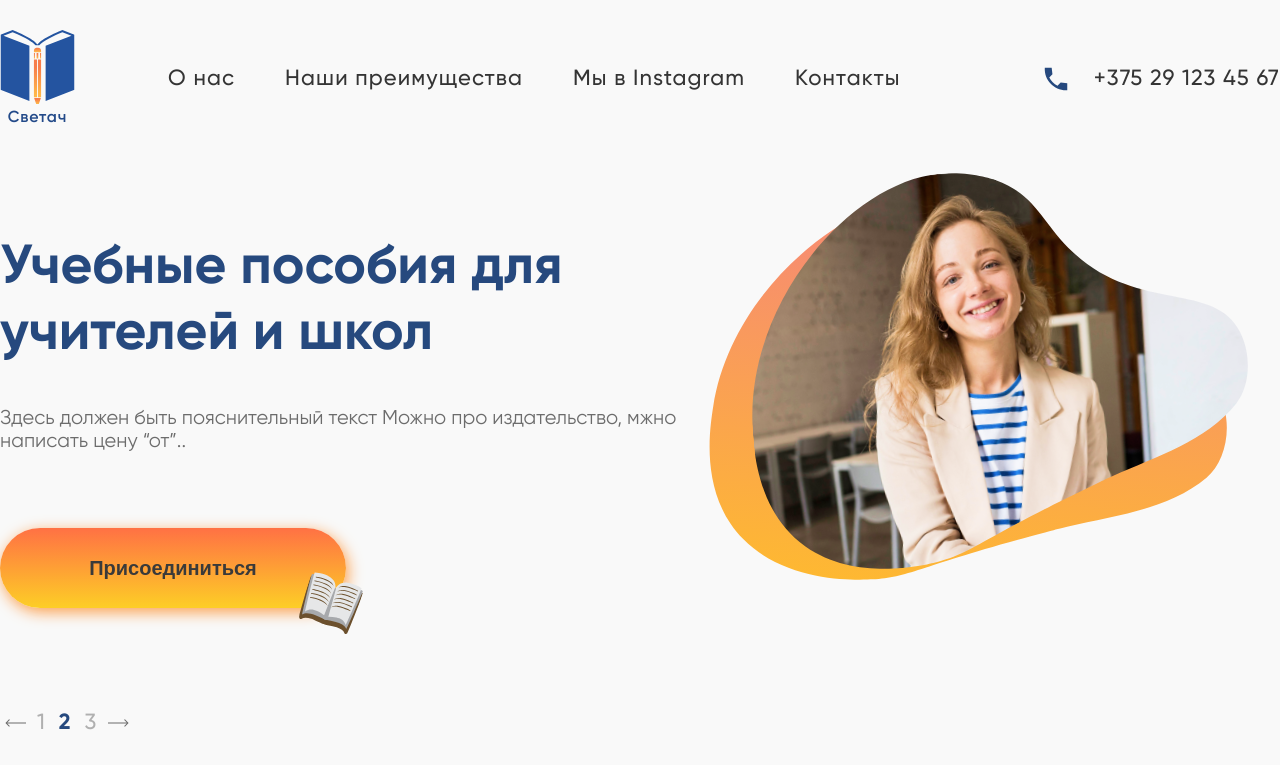
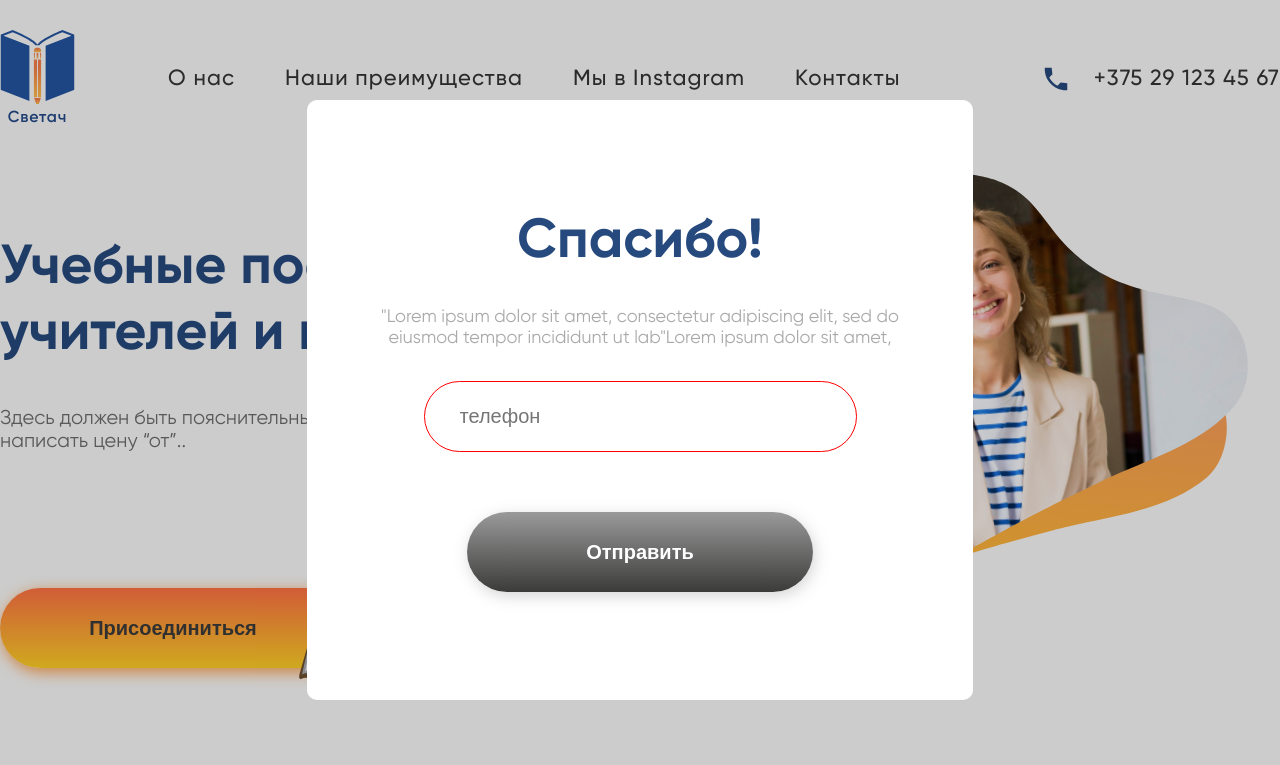
Before and after one commit to Maks-T/alterweb-test-tasks, a plain HTML site: page light-from-eyes/src/index.html in a window 1280 px wide. Both pictures are taken after a click on the button "Присоединиться". Shown: the top 765 px of the page. Drawn offline with Linux system fonts and the light colour scheme.

Commit message:
feat: change styles

```diff
--- a/light-from-eyes/src/index.html
+++ b/light-from-eyes/src/index.html
@@ -19,15 +19,20 @@
           </a>
           <nav>
             <ul class="menu">
-              <li class="menu--item"><a href="#">О нас</a></li>
-              <li class="menu--item"><a href="#">Наши преимущества</a></li>
-              <li class="menu--item"><a href="#">Мы в Instagram</a></li>
-              <li class="menu--item"><a href="#">Контакты</a></li>
+              <li class="menu--item"><a href="#about">О нас</a></li>
+              <li class="menu--item">
+                <a href="#advantages">Наши преимущества</a>
+              </li>
+              <li class="menu--item">
+                <a href="#instagram">Мы в Instagram</a>
+              </li>
+              <li class="menu--item"><a href="#contacts">Контакты</a></li>
             </ul>
           </nav>
           <a class="phone-contact" href="tel:+375291234567"
             >+375 29 123 45 67</a
           >
+          <div class="burger-menu"></div>
         </div>
         <section class="main-screen">
           <div class="main-screen-left">
@@ -61,7 +66,7 @@
         </section>
       </div>
     </header>
-    <div class="l-advantages">
+    <div class="l-advantages" id="advantages">
       <div class="l-advantages-wrapper">
         <section class="advantages">
           <p class="advantages--title">Почему покупатели выбирают нас</p>
@@ -114,7 +119,7 @@
         </section>
       </div>
     </div>
-    <div class="l-about">
+    <div class="l-about" id="about">
       <div class="l-about-wrapper">
         <section class="about">
           <p class="about--title">О магазине</p>
@@ -149,7 +154,7 @@
         </section>
       </div>
     </div>
-    <div class="l-instagram">
+    <div class="l-instagram" id="instagram">
       <div class="l-instagram-wrapper">
         <section class="instagram">
           <p class="instagram--title">Мы в Instagram</p>
@@ -195,7 +200,7 @@
     </div>
     <footer class="l-footer">
       <div class="l-footer-wrapper">
-        <section class="contacts">
+        <section class="contacts" id="contacts">
           <p class="contacts--title">Контакты</p>
           <div class="contacts-container">
             <div class="contacts-left">
@@ -238,6 +243,29 @@
         </section>
       </div>
     </footer>
+    <div class="popup-join">
+      <form class="form-send-phone">
+        <p class="form-send-phone--title">Спасибо!</p>
+        <p class="form-send-phone--description">
+          "Lorem ipsum dolor sit amet, consectetur adipiscing elit, sed do
+          eiusmod tempor incididunt ut lab"Lorem ipsum dolor sit amet,
+        </p>
+        <input
+          type="tel"
+          class="form-send-phone--input-phone"
+          placeholder="телефон"
+          pattern="^\s*\+?375((33\d{7})|(29\d{7})|(44\d{7}|)|(25\d{7}))\s*$"
+          required
+        />
+        <p class="form-send-phone--message"></p>
+        <input
+          type="submit"
+          value="Отправить"
+          class="btn form-send-phone--btn-submit"
+          disabled
+        />
+      </form>
+    </div>
     <script src="./js/script.js"></script>
   </body>
 </html>
--- a/light-from-eyes/src/js/script.js
+++ b/light-from-eyes/src/js/script.js
@@ -353,4 +353,35 @@ window.onload = async () => {
   }
 
   const partnersCarousel = new PartnersCarousel();
+
+  const inputPhone = document.querySelector('.form-send-phone--input-phone');
+  const btnSubmit = document.querySelector('.form-send-phone--btn-submit');
+
+  btnSubmit.addEventListener('click', () => {
+    popupJoin.classList.remove('is-popup-show');
+    document.body.classList.remove('is-nonscrollable');
+  });
+
+  inputPhone.addEventListener('input', () => {
+    if (!inputPhone.checkValidity()) {
+      btnSubmit.setAttribute('disabled', '');
+    } else {
+      btnSubmit.removeAttribute('disabled');
+    }
+  });
+
+  const btnJoin = document.querySelector('.main-screen-left--btn-join');
+  const popupJoin = document.querySelector('.popup-join');
+
+  btnJoin.addEventListener('click', () => {
+    popupJoin.classList.add('is-popup-show');
+    document.body.classList.add('is-nonscrollable');
+  });
+
+  popupJoin.addEventListener('click', (e) => {
+    if (e.target.classList.contains('is-popup-show')) {
+      popupJoin.classList.remove('is-popup-show');
+      document.body.classList.remove('is-nonscrollable');
+    }
+  });
 };
--- a/light-from-eyes/src/scss/base/_defaults.scss
+++ b/light-from-eyes/src/scss/base/_defaults.scss
@@ -9,15 +9,3 @@ body {
   max-width: $x-large-screen-size;
   margin: 0 auto;
 }
-
-@media all and (max-width: 854px) {
-  body {
-    max-width: $tablet-screen-size;
-  }
-}
-
-@media all and (max-width: 391px) {
-  body {
-    max-width: $mobile-screen-size;
-  }
-}
--- /dev/null
+++ b/light-from-eyes/src/scss/module/_burger-menu.scss
@@ -0,0 +1,3 @@
+.burger-menu {
+  display: none;
+}
--- a/light-from-eyes/src/scss/module/_button.scss
+++ b/light-from-eyes/src/scss/module/_button.scss
@@ -37,4 +37,10 @@
     transform: translate(2px, 2px);
     transition: all 0.05s ease-out;
   }
+
+  &:disabled {
+    background: linear-gradient(180deg, #9a9a9a 0%, #3b3b3a 100%);
+    box-shadow: 2px 4px 15px #a2a1a072;
+    color: white;
+  }
 }
--- /dev/null
+++ b/light-from-eyes/src/scss/module/_popup-join.scss
@@ -0,0 +1,90 @@
+.popup-join {
+  position: fixed;
+  left: 0;
+  top: 0;
+  z-index: 10;
+
+  display: none;
+  justify-content: center;
+  align-items: center;
+
+  width: 100vw;
+  height: 100vh;
+
+  background-color: rgba(0, 0, 0, 0.181);
+}
+
+.form-send-phone {
+  display: flex;
+  justify-content: center;
+  align-items: center;
+  flex-direction: column;
+
+  width: 666px;
+  height: 600px;
+
+  padding: 72px;
+
+  border-radius: 10px;
+  background-color: #fff;
+
+  &--title {
+    margin-bottom: 32px;
+
+    font-style: normal;
+    font-weight: 700;
+    font-size: 55px;
+    line-height: 66px;
+
+    color: #26497e;
+  }
+
+  &--description {
+    margin-bottom: 32px;
+
+    font-style: normal;
+    font-weight: 400;
+    font-size: 18px;
+    line-height: 21px;
+    text-align: center;
+
+    color: #aaaaaa;
+  }
+
+  &--input-phone {
+    position: relative;
+    width: 433px;
+    height: 71px;
+
+    outline: none;
+    padding-left: 35px;
+
+    background: #ffffff;
+    border: 1px solid #cbcbcb;
+    border-radius: 70px;
+
+    font-weight: 400;
+    font-size: 20px;
+    line-height: 23px;
+
+    &:invalid {
+      border-color: red;
+    }
+  }
+
+  &--btn-submit {
+    margin-top: 60px;
+
+    &:disabled {
+      background-color: linear-gradient(180deg, #e9e5e3 0%, #746e5c);
+    }
+  }
+}
+
+.btn {
+  margin-top: 60px;
+
+  &:disabled {
+    background-color: linear-gradient(180deg, #e9e5e3 0%, #746e5c);
+  }
+}
--- a/light-from-eyes/src/scss/module/index.scss
+++ b/light-from-eyes/src/scss/module/index.scss
@@ -11,6 +11,8 @@
 @import 'instagram';
 @import 'partners';
 @import 'contacts';
+@import 'popup-join';
+@import 'burger-menu';
 
 /*
 * MODULE STYLES MEDIA TABLET (854px)
@@ -35,3 +37,4 @@
 @import './media/mobile/instagram';
 @import './media/mobile/partners';
 @import './media/mobile/contacts';
+@import './media/mobile/burger-menu';
--- /dev/null
+++ b/light-from-eyes/src/scss/module/media/mobile/_burger-menu.scss
@@ -0,0 +1,9 @@
+@media all and (max-width: 391px) {
+  .burger-menu {
+    display: block;
+    width: 40px;
+    height: 40px;
+    background: url('./../assets/svg/burger-icon.svg') no-repeat;
+    background-size: 50%;
+  }
+}
--- a/light-from-eyes/src/scss/state/index.scss
+++ b/light-from-eyes/src/scss/state/index.scss
@@ -10,3 +10,11 @@
 
   color: $cl-main;
 }
+
+.is-popup-show {
+  display: flex;
+}
+
+.is-nonscrollable {
+  overflow: hidden;
+}
```
Also changed, not shown: light-from-eyes/src/assets/svg/burger-icon.svg (added), light-from-eyes/src/css/style.css, 1 other file.
